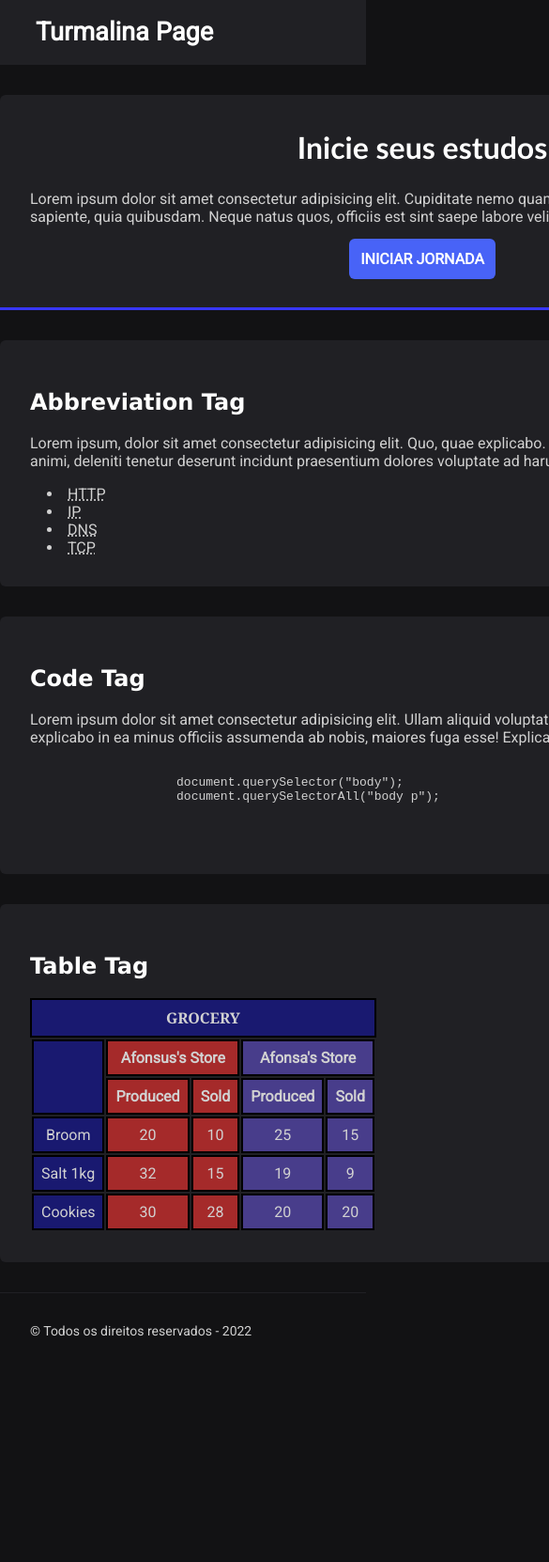
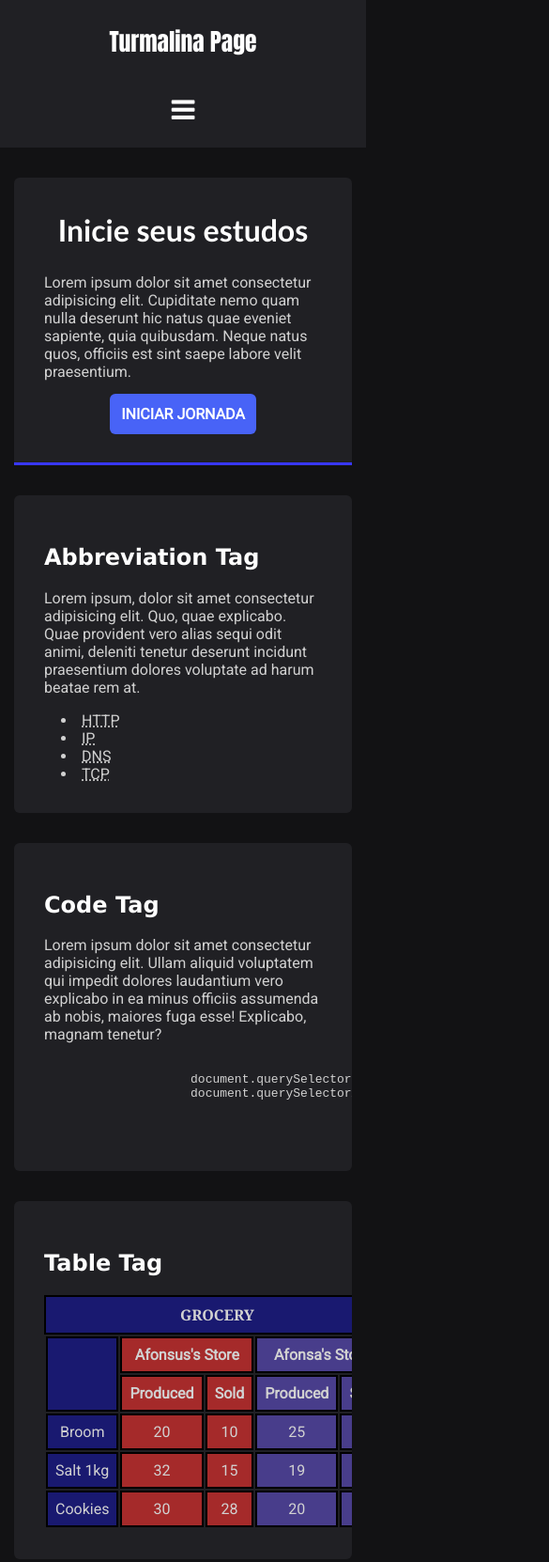
Before and after one commit to valerio-figueira/turmalina-page, a plain HTML site: page index.html in a window 390 px wide. Shown: the top 1662 px of the page at 94% size, 585 px wide, since content can reach past the window. Before the commit the page ends 1456 px from the top, so only its background shows below. Drawn offline with Linux system fonts and the light colour scheme.

Commit message:
updating files

```diff
--- a/index.html
+++ b/index.html
@@ -8,11 +8,21 @@
     <meta name="description" content="A simple webpage">
     <title>Turmalina Page</title>
     <link rel="stylesheet" href="style.css">
+    <link rel="stylesheet" href="https://cdnjs.cloudflare.com/ajax/libs/font-awesome/4.7.0/css/font-awesome.min.css">
+    <script src="script.js" defer></script>
 </head>
 
 <body>
     <header>
-        <h1>Turmalina Page</h1>
+        <div class="flex-box">
+            <h1 id="main-title">Turmalina Page</h1>
+            <nav class="navbar">
+                <a class="mobile"><span class="fa fa-bars"></span></a>
+                <a href="#">LINK</a>
+                <a href="#">LINK</a>
+                <a href="#">Contact</a>
+            </nav>
+        </div>
     </header>
 
     <main>
@@ -92,7 +102,7 @@
     </main>
 
     <footer>
-        <p class="copyright">&copy; Todos os direitos reservados - 2022</p>
+        <p class="copyright">&copy; Todos os direitos reservados</p>
     </footer>
 </body>
 
--- /dev/null
+++ b/script.js
@@ -0,0 +1,18 @@
+
+//copyright year on footer
+let year = new Date().getFullYear();
+let copyright = document.querySelector(".copyright");
+copyright.innerHTML += " - " + year;
+
+
+const mobile = document.querySelector(".mobile");
+const navbar = document.querySelector(".navbar");
+mobile.addEventListener("click", mobileNav);
+
+function mobileNav(){
+    if(navbar.className === "navbar"){
+        navbar.className += " open-mobile-nav";
+    } else{
+        navbar.className = "navbar";
+    }
+}
--- a/style.css
+++ b/style.css
@@ -8,28 +8,86 @@
     --prime-color: #3837fa;
     --second-color: #4863f7;
     --third-color: #d1d1d1;
+    --colored-hover-link: #5d6dff;
     --linear-gradient: (to right, #3837fa, #3737fa5a);
+    --max-width: 900px;
+    --min-width: 360px;
 }
+
+
 
 body{
     font-family: 'Roboto', sans-serif;
     background-color: var(--background);
     color: var(--white-contrast);
     margin: 0;
+    min-width: var(--min-width);
+}
+
+
+
+.flex-box{
+    display: flex;
+    flex-direction: row;
+    justify-content: space-between;
+    align-items: center;
+    max-width: var(--max-width);
+    margin: auto;
+    padding: 0 2.5rem;
 }
 header{
     background-color: var(--black-color);
-    padding: 0.1px;
 }
 header h1{
     font-size: 1.7rem;
-    padding: 0 38px;
+    padding: 0.5rem;
+    transition: 0.5s;
+}
+header h1:hover{
+    transform: scale(1.1);
+    color: var(--colored-hover-link);
+}
+#main-title{
+    font-family: Impact, Haettenschweiler, 'Arial Narrow Bold', sans-serif;
+    font-size: 1.6em;
+    font-weight: bolder;
+}
+.navbar a{
+    display: inline-block;
+    font-family: Impact, Haettenschweiler, 'Arial Narrow Bold', sans-serif;
+    font-weight: bolder;
+    font-size: 1.1em;
+    margin: 5px;
+    text-decoration: none;
+    color: var(--white-contrast);
+    transition: 0.5s;
+}
+.navbar a:hover{
+    color: var(--colored-hover-link);
+    transform: scale(1.15);
+}
+.navbar .mobile{
+    display: none;
+    font-size: 1.5em;
 }
 
+
+
+
+
+
+
+
+
+
+
 main{
-    width: 900px;
+    max-width: var(--max-width);
     margin: auto;
 }
+
+
+
 
 #start{
     background-color: var(--black-color);
@@ -43,11 +101,14 @@ main{
 #start h1{
     font-family: 'Gill Sans', 'Gill Sans MT', Calibri, 'Trebuchet MS', sans-serif;
     font-weight: bolder;
-    font-size: 32px;
+    font-size: 2rem;
     text-align: center;
     color: var(--white-contrast);
     margin-top: 4px;
 }
+
+
+
 
 .postagem{
     background-color: var(--black-color);
@@ -55,6 +116,8 @@ main{
     padding: 2rem;
     margin: 2rem 0;
     border-radius: 6px;
+    transition: 150ms;
+    overflow-x: hidden;
 }
 .postagem h1{
     font-family: Verdana, Geneva, Tahoma, sans-serif;
@@ -62,9 +125,12 @@ main{
     color: var(--white-contrast);
 }
 .postagem:hover{
-    transition: 0.2s ease;
     outline: 3px solid var(--prime-color);
+    overflow-x: scroll;
 }
+
+
+
 
 .button{
     background-color: var(--second-color);
@@ -80,24 +146,32 @@ main{
     background-color: var(--prime-color);
 }
 
+
+
+/*TO CENTER OBJECTS*/
 .center{
     display: block;
     text-align: center;
     padding: 10px;
 }
 
+
+
 footer{
     border-top: 1px solid var(--black-color);
 
 }
-
 .copyright{
-    width: 900px;
-    font-size: 14px;
+    max-width: var(--max-width);
+    font-size: 0.9rem;
+    font-weight: bolder;
+    font-style: italic;
     color: var(--third-color);
     padding: 2rem;
     margin: auto;
 }
+
+
 
 li{
     margin-left: 18px;
@@ -116,3 +190,76 @@ caption, th, td{
     border: 2px solid black;
     text-align: center;
 }
+
+
+
+@media screen and (max-width: 930px) {
+    main{
+        margin: 0 15px;
+    }
+}
+@media screen and (max-width: 620px) {
+    .navbar a{
+        display: none;
+    }
+    .navbar .mobile{
+        display: inline-block;
+        cursor: pointer;
+        font-size: 1.8rem;
+        padding: 0 0 1rem 0;
+    }
+    .navbar .mobile:hover{
+        transform: scale(1.5);
+    }
+
+
+    .flex-box{
+        display: flex;
+        flex-direction: column;
+        justify-content: center;
+    }
+    .open-mobile-nav header h1{
+        font-size: 0.2rem;
+    }
+    .open-mobile-nav a, .open-mobile-nav .mobile{
+        display: block;
+        text-align: center;
+        margin: 1.2rem 0;
+        padding: 0;
+    }
+    .open-mobile-nav a:hover{
+        transform: scale(1.4);
+    }
+
+
+    .copyright{
+        text-align: center;
+    }
+}
+@media screen and (max-width: 450px) {
+    .navbar a{
+        display: none;
+    }
+    .navbar .mobile{
+        display: inline-block;
+        cursor: pointer;
+    }
+
+    .open-mobile-nav header h1{
+        font-size: 0.2rem;
+    }
+    .open-mobile-nav a, .open-mobile-nav .mobile{
+        display: block;
+        text-align: center;
+        margin: 1.2rem 0;
+        padding: 0;
+    }
+    .open-mobile-nav a:hover{
+        transform: scale(1.4);
+    }
+
+
+    table{
+        font-size: 1rem;
+    }
+}
```
